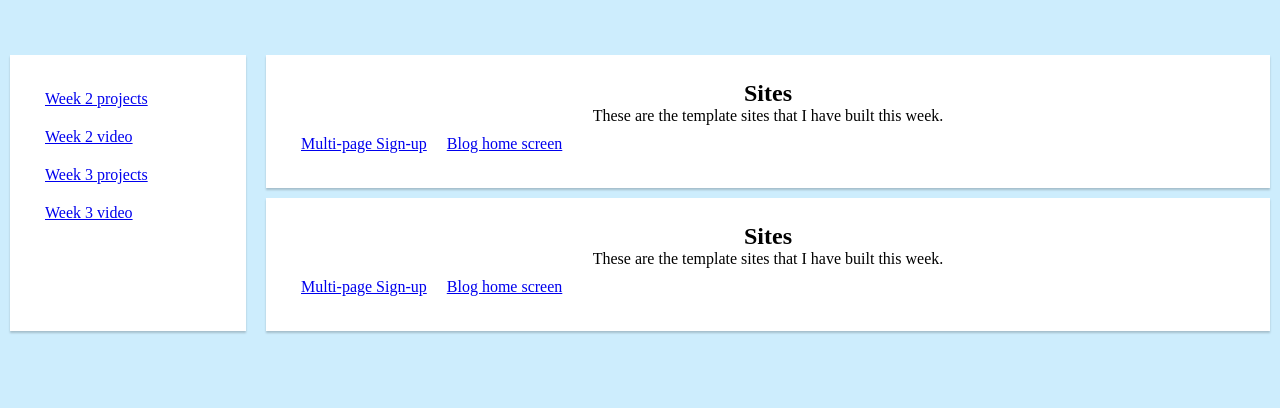
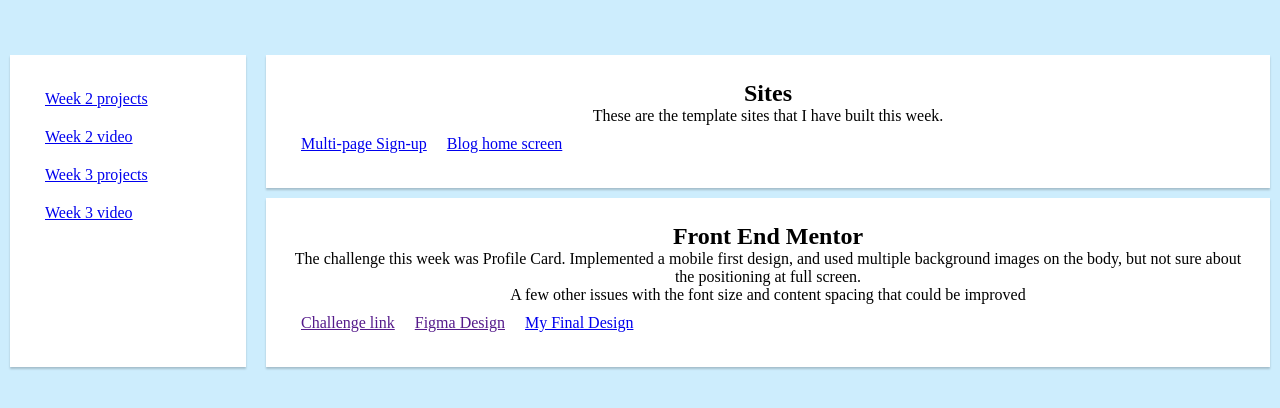
Before and after one commit to cdevelopment010/Web-Dev-Journey-Week-4, a plain HTML site: page index.html in a window 1280 px wide. Shown: the part 106-514 px from the top of the page. Drawn offline with Linux system fonts and the light colour scheme.

Commit message:
Update index.html

```diff
--- a/index.html
+++ b/index.html
@@ -46,16 +46,14 @@
             </ul>
         </section>
         <section class="site-examples">
-            <h2>Sites</h2>
-            <p>These are the template sites that I have built this week.</p>
+            <h2>Front End Mentor</h2>
+            <p>The challenge this week was Profile Card. Implemented a mobile first design, and used multiple background images on the body, but not sure about the positioning at full screen.</p>
+            <p>A few other issues with the font size and content spacing that could be improved</p>
 
             <ul>
-                <li><a href="./Sites/Multi-page-sign-up/index.html">Multi-page Sign-up</a></li>
-                <li><a href="./Sites/Blog/index.html">Blog home screen</a></li>
-                <li><a href="#"></a></li>
-                <li><a href="#"></a></li>
-                <li><a href="#"></a></li>
-                <li><a href="#"></a></li>
+                <li><a href="">Challenge link</a></li>
+                <li><a href="">Figma Design</a></li>
+                <li><a href="./FEM/Profile-Card/index.html">My Final Design</a></li>
 
 
             </ul>
```
